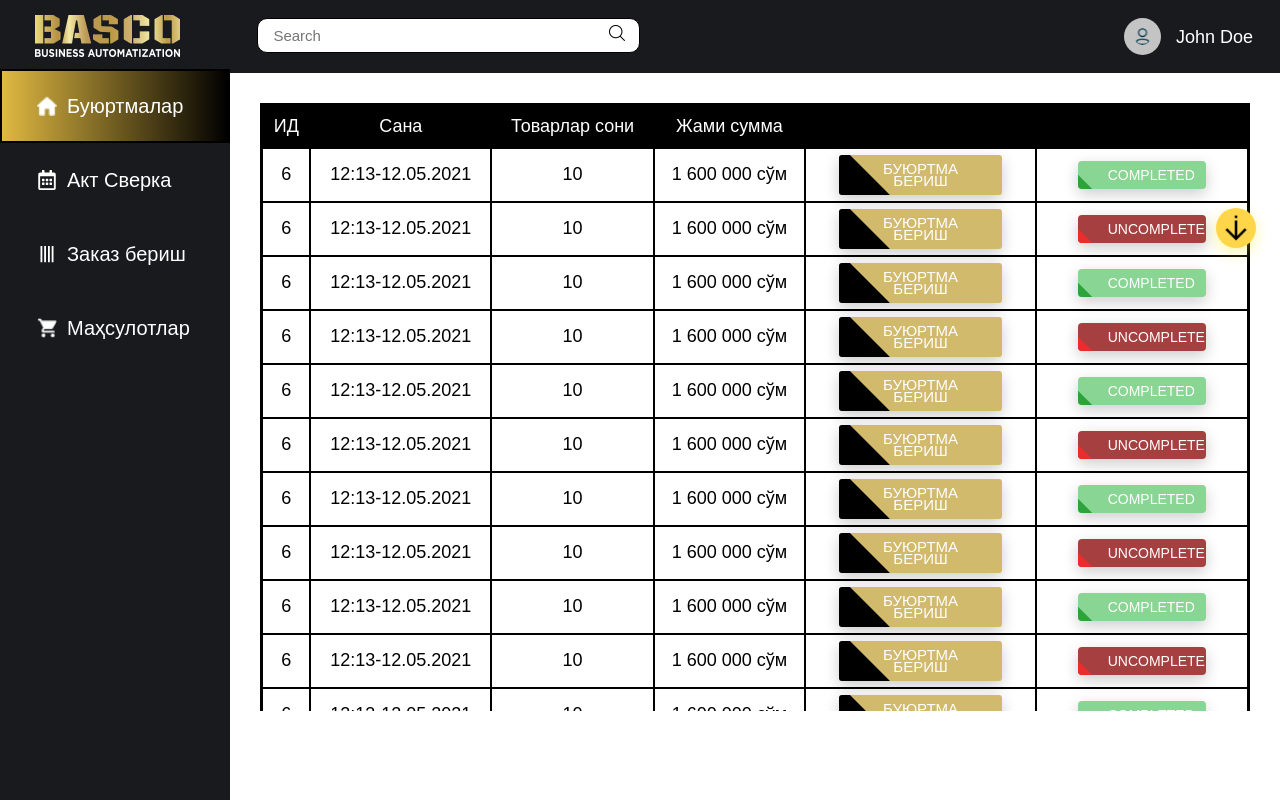
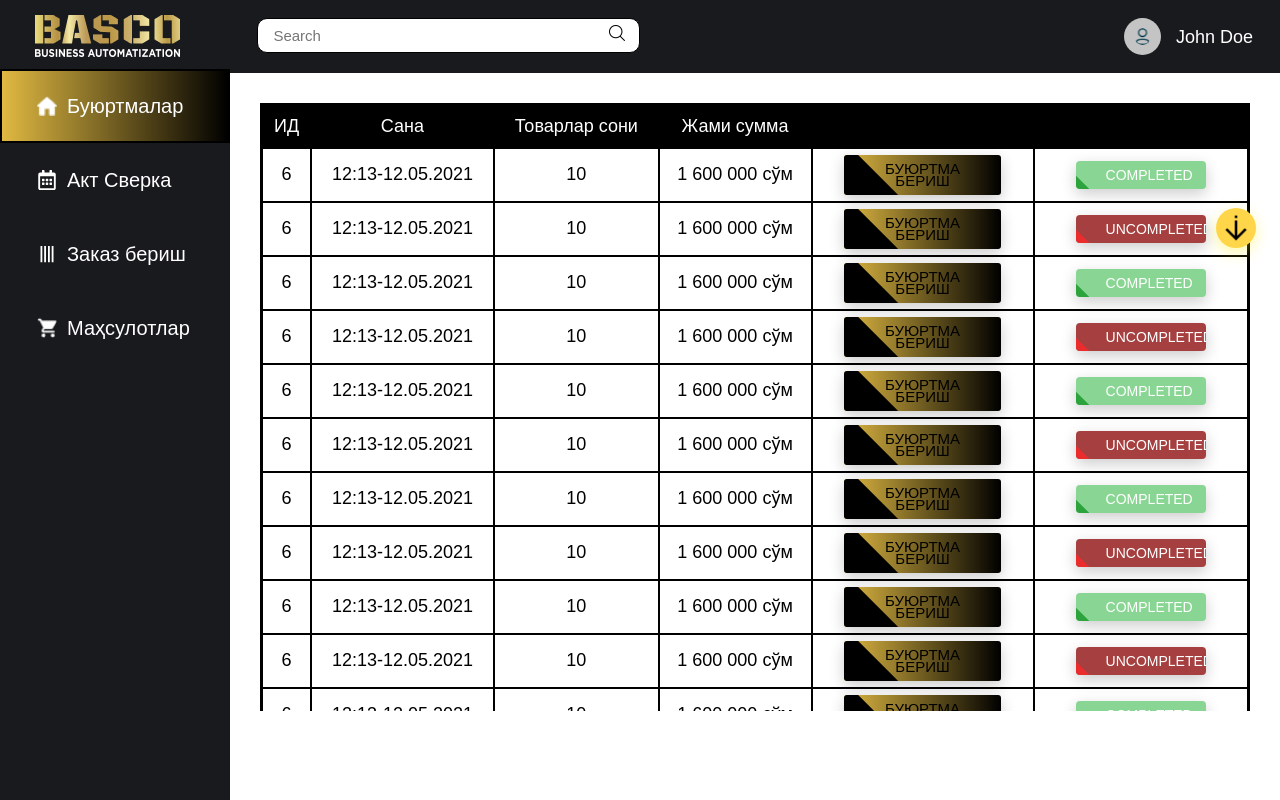
Before and after one commit to the-rustambek/basco_projects, a React (Create React App) app: page / in a window 1280 px wide. Both pictures are taken after typing "Sample", "Sample123" into the empty fields and a click on the button "LOG IN". Built offline with nearby package versions, Linux system fonts and the light colour scheme.

Commit message:
add hover successfully

```diff
--- a/src/Components/Header/Header.css
+++ b/src/Components/Header/Header.css
@@ -66,9 +66,6 @@
     color: #FFFFFF;
     padding-top: 8px;
     padding-left: 15px;
-}
-.header-span:hover{
-    /* color: red; */
 }
 
 .header-form{
--- a/src/Components/Table/Table.css
+++ b/src/Components/Table/Table.css
@@ -471,7 +471,7 @@ input:checked+.slider:before {
 
     }
 
-    body .main .select button {
+    body .main .select .buttoncha {
         padding:  1px;
         font-weight: 100;
         font-size: 9px;
@@ -610,7 +610,7 @@ input:checked+.slider:before {
         display: table-cell;
     }
 
-    body .main .select button {
+    body .main .select .buttoncha {
         padding: 5px;
     }
 
@@ -679,7 +679,7 @@ input:checked+.slider:before {
     }
 
 
-    body .main .select button {
+    body .main .select .buttoncha {
         padding: 5px 8px;
 
     }
@@ -720,7 +720,7 @@ input:checked+.slider:before {
         display: table;
     }
 
-    body .main .select button {
+    body .main .select .buttoncha {
         padding: 12px;
     }
 
@@ -769,7 +769,7 @@ input:checked+.slider:before {
         padding: 10px;
     }
 
-    body .main .select button {
+    body .main .select .buttoncha {
 
         line-height: 1;
         display: inline-block;
@@ -797,7 +797,7 @@ input:checked+.slider:before {
         display: table;
     }
 
-    body .main .select button {
+    body .main .select .buttoncha {
         padding: 12px;
     }
 
@@ -846,7 +846,7 @@ input:checked+.slider:before {
         padding: 10px;
     }
 
-    body .main .select button {
+    body .main .select .buttoncha {
 
         line-height: 1;
         display: inline-block;
@@ -855,7 +855,8 @@ input:checked+.slider:before {
         border-radius: 5px;
         color: #fff;
         padding: 8px 25px;
-        background: #D2BA6C;
+        background: linear-gradient(90deg,#e0b942 0,#000);
+
         border-radius: 3px;
         border: none;
         font-style: normal;
@@ -866,7 +867,7 @@ input:checked+.slider:before {
 
 
 
-body .main .select button {
+body .main .select .buttoncha {
     line-height: 1;
     display: inline-block;
     font-size: 1.2rem;
@@ -874,7 +875,7 @@ body .main .select button {
     border-radius: 5px;
     color: #fff;
     padding: 8px 20px;
-    background: #D2BA6C;
+    background: linear-gradient(90deg,#e0b942 0,#000);
     border-radius: 3px;
     border: none;
     font-style: normal;
@@ -885,9 +886,9 @@ body .main .select button {
     cursor: pointer;
 }
 
-body .main .select button{
+body .main .select .buttoncha{
     width: 75.5%;
-      background-color: rgb(207, 160, 4);
+    background: linear-gradient(90deg,#e0b942 0,#000);
       color: #fff;
       outline: none;
       border: none;
@@ -908,14 +909,14 @@ body .main .select button{
     box-shadow: 0 5px 15px rgba(0,0,0,0.20);
   }
 
-  body .main .select button span {
+  body .main .select .buttoncha span {
     position: relative;
     z-index: 1;
     font-size: 15px;
     font-weight: 500;
   }
 
-  body .main .select button:after {
+  body .main .select .buttoncha:after {
     content: "";
     position: absolute;
     left: 0;
@@ -928,7 +929,7 @@ body .main .select button{
     transform: translateX(-80%) translateY(-25%) rotate(45deg);
   }
 
-  body .main .select button:hover:after {
+  body .main .select .buttoncha:hover:after {
     transform: translateX(0%) translateY(-25%) ;
   }
 
--- a/src/Components/Table/Table.jsx
+++ b/src/Components/Table/Table.jsx
@@ -67,7 +67,7 @@ return(
           1 600 000 сўм
         </td>
         <td className='select'>
-          <button className='button button1'>
+          <button className='buttoncha button1'>
             <span>
             Буюртма бериш
           </span></button>
@@ -95,7 +95,7 @@ return(
           1 600 000 сўм
         </td>
         <td className='select'>
-          <button className='button button1'>
+          <button className='buttoncha button1'>
             <span>
             Буюртма бериш
           </span></button>
@@ -122,7 +122,7 @@ return(
           1 600 000 сўм
         </td>
         <td className='select'>
-          <button className='button button1'>
+          <button className='buttoncha button1'>
             <span>
             Буюртма бериш
           </span></button>
@@ -150,7 +150,7 @@ return(
           1 600 000 сўм
         </td>
         <td className='select'>
-          <button className='button button1'>
+          <button className='buttoncha button1'>
             <span>
             Буюртма бериш
           </span></button>
@@ -177,7 +177,7 @@ return(
           1 600 000 сўм
         </td>
         <td className='select'>
-          <button className='button button1'>
+          <button className='buttoncha button1'>
             <span>
             Буюртма бериш
           </span></button>
@@ -205,7 +205,7 @@ return(
           1 600 000 сўм
         </td>
         <td className='select'>
-          <button className='button button1'>
+          <button className='buttoncha button1'>
             <span>
             Буюртма бериш
           </span></button>
@@ -231,7 +231,7 @@ return(
           1 600 000 сўм
         </td>
         <td className='select'>
-          <button className='button button1'>
+          <button className='buttoncha button1'>
             <span>
             Буюртма бериш
           </span></button>
@@ -259,7 +259,7 @@ return(
           1 600 000 сўм
         </td>
         <td className='select'>
-          <button className='button button1'>
+          <button className='buttoncha button1'>
             <span>
             Буюртма бериш
           </span></button>
@@ -285,7 +285,7 @@ return(
           1 600 000 сўм
         </td>
         <td className='select'>
-          <button className='button button1'>
+          <button className='buttoncha button1'>
             <span>
             Буюртма бериш
           </span></button>
@@ -313,7 +313,7 @@ return(
           1 600 000 сўм
         </td>
         <td className='select'>
-          <button className='button button1'>
+          <button className='buttoncha button1'>
             <span>
             Буюртма бериш
           </span></button>
@@ -339,7 +339,7 @@ return(
           1 600 000 сўм
         </td>
         <td className='select'>
-          <button className='button button1'>
+          <button className='buttoncha button1'>
             <span>
             Буюртма бериш
           </span></button>
@@ -367,7 +367,7 @@ return(
           1 600 000 сўм
         </td>
         <td className='select'>
-          <button className='button button1'>
+          <button className='buttoncha button1'>
             <span>
             Буюртма бериш
           </span></button>
@@ -393,7 +393,7 @@ return(
           1 600 000 сўм
         </td>
         <td className='select'>
-          <button className='button button1'>
+          <button className='buttoncha button1'>
             <span>
             Буюртма бериш
           </span></button>
@@ -421,7 +421,7 @@ return(
           1 600 000 сўм
         </td>
         <td className='select'>
-          <button className='button button1'>
+          <button className='buttoncha button1'>
             <span>
             Буюртма бериш
           </span></button>
@@ -447,7 +447,7 @@ return(
           1 600 000 сўм
         </td>
         <td className='select'>
-          <button className='button button1'>
+          <button className='buttoncha button1'>
             <span>
             Буюртма бериш
           </span></button>
@@ -475,7 +475,7 @@ return(
           1 600 000 сўм
         </td>
         <td className='select'>
-          <button className='button button1'>
+          <button className='buttoncha button1'>
             <span>
             Буюртма бериш
           </span></button>
--- a/src/Components/ZakazHeader/ZakazHeader.css
+++ b/src/Components/ZakazHeader/ZakazHeader.css
@@ -147,9 +147,7 @@ cursor: pointer;
 }
 
 @media(max-width:420px){
-    .zakaz-left{
-        /* flex-direction: column; */
-    }
+
   .zakazHeader-avatar{
       padding: 8px;
       width: 35px;
```
